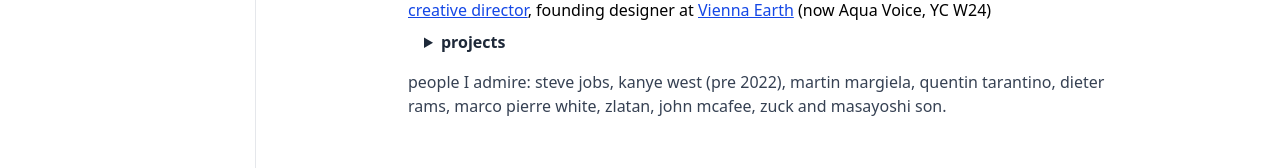
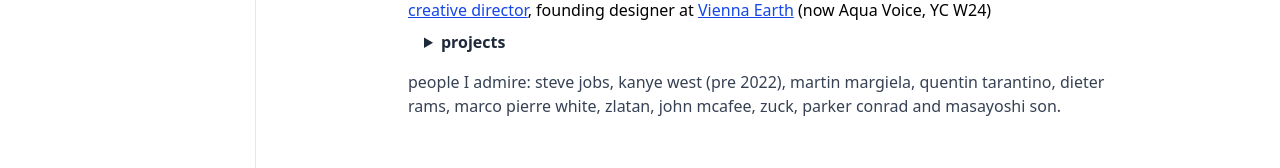
Before and after one commit to sakethkesiraju26/personal_website_clean, a Next.js app: page / in a window 1280 px wide. Shown: the part 440-608 px from the top of the page. Built offline with nearby package versions, Linux system fonts and the light colour scheme; a web font is replaced by a local one.

Commit message:
Add parker conrad to 'people I admire' list

```diff
--- a/src/app/page.tsx
+++ b/src/app/page.tsx
@@ -97,7 +97,7 @@
           </ul>
         </details>
         <div className="mt-4 text-gray-700">
-          people I admire: steve jobs, kanye west (pre 2022), martin margiela, quentin tarantino, dieter rams, marco pierre white, zlatan, john mcafee, zuck and masayoshi son.
+          people I admire: steve jobs, kanye west (pre 2022), martin margiela, quentin tarantino, dieter rams, marco pierre white, zlatan, john mcafee, zuck, parker conrad and masayoshi son.
         </div>
       </main>
     </div>
```
